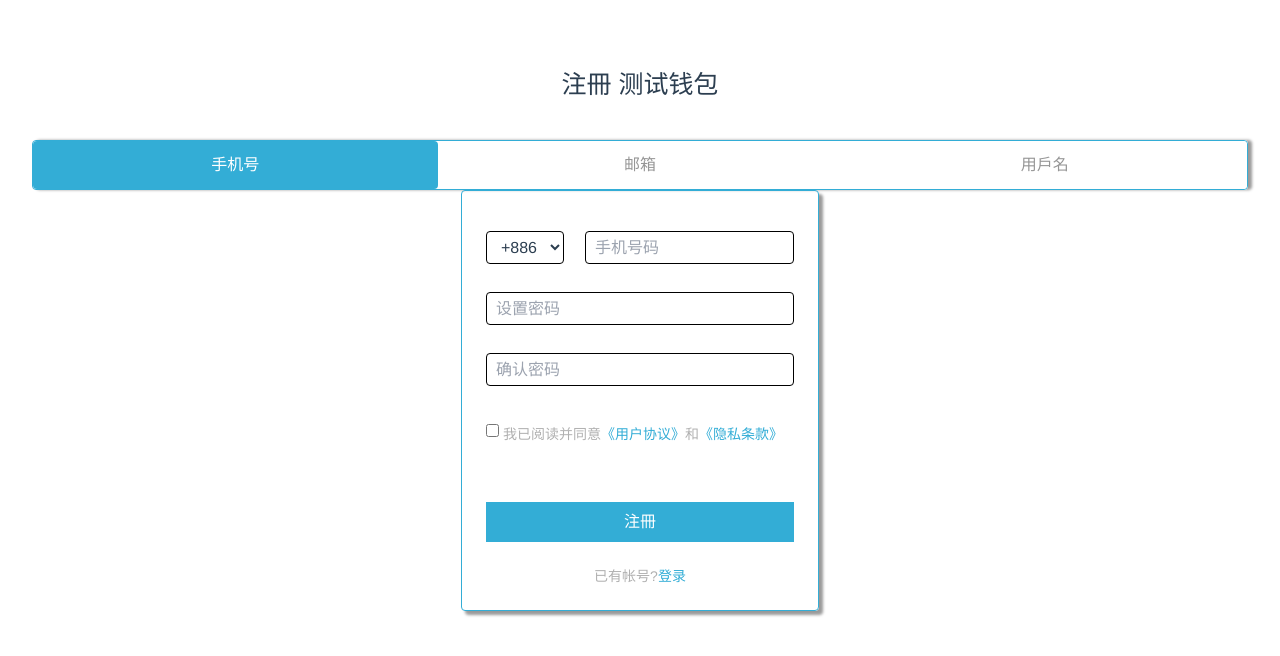
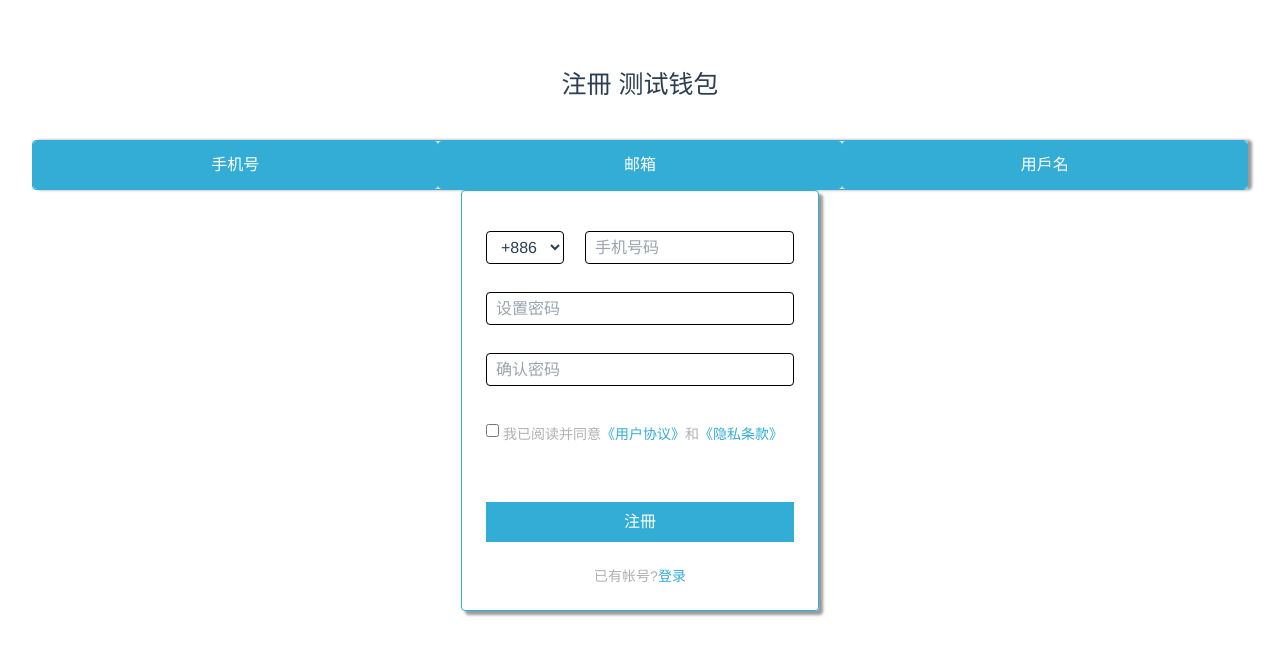
Before and after one commit to katelove/vue-wallet, a Vue app: page /register in a window 1280 px wide. Shown: the top 656 px of the page. Built offline with nearby package versions, Linux system fonts and the light colour scheme.

Commit message:
register button

```diff
--- a/src/views/Login/Register/RegisterPage.vue
+++ b/src/views/Login/Register/RegisterPage.vue
@@ -8,39 +8,13 @@
         <div class="border-melancholyBlue border mt-8 mr-8 ml-8 rounded-4px tab-shadow">
             <div class="flex justify-start items-center">
                 <Button
+                    v-for="(item,index) in titleBtn"
+                    :key="index"
                     class="w-1/3  h-12 text-center"
-                    :text-color="[this.view === 'PhoneRegister' ? 'text-white' : 'text-yewLime']"
-                    :bg="[this.view === 'PhoneRegister' ? 'bg-melancholyBlue' : 'bg-white']"
                     rounded="rounded-4px"
-                    @click="changeView('PhoneRegister')"
+                    @click="changeView(item.register)"
                 >
-                    手机号
-                </Button>
-                <Button
-                    class="w-1/3  h-12 text-center"
-                    :text-color="[
-                        this.view === 'MailRegister' ? 'text-white' : 'text-yewLime',
-                    ]"
-                    :bg="[
-                        this.view === 'MailRegister' ? 'bg-melancholyBlue' : 'bg-white',
-                    ]"
-                    rounded="rounded-4px"
-                    @click="changeView('MailRegister')"
-                >
-                    邮箱
-                </Button>
-                <Button
-                    class="w-1/3  h-12 text-center"
-                    :text-color="[
-                        this.view === 'NameRegister' ? 'text-white' : 'text-yewLime',
-                    ]"
-                    :bg="[
-                        this.view === 'NameRegister' ? 'bg-melancholyBlue' : 'bg-white',
-                    ]"
-                    rounded="rounded-4px"
-                    @click="changeView('NameRegister')"
-                >
-                    用戶名
+                    {{ item.word }}
                 </Button>
             </div>
         </div>
@@ -68,6 +42,21 @@ export default {
     data() {
         return {
             view: "PhoneRegister",
+            titleBtn: [{
+                id: 1,
+                word: '手机号',
+                register: 'PhoneRegister'
+
+            }, {
+                id: 2,
+                word: '邮箱',
+                register: 'MailRegister'
+            }, {
+                id: 3,
+                word: '用戶名',
+                register: 'NameRegister'
+            }
+            ]
         };
     },
     methods: {
```
